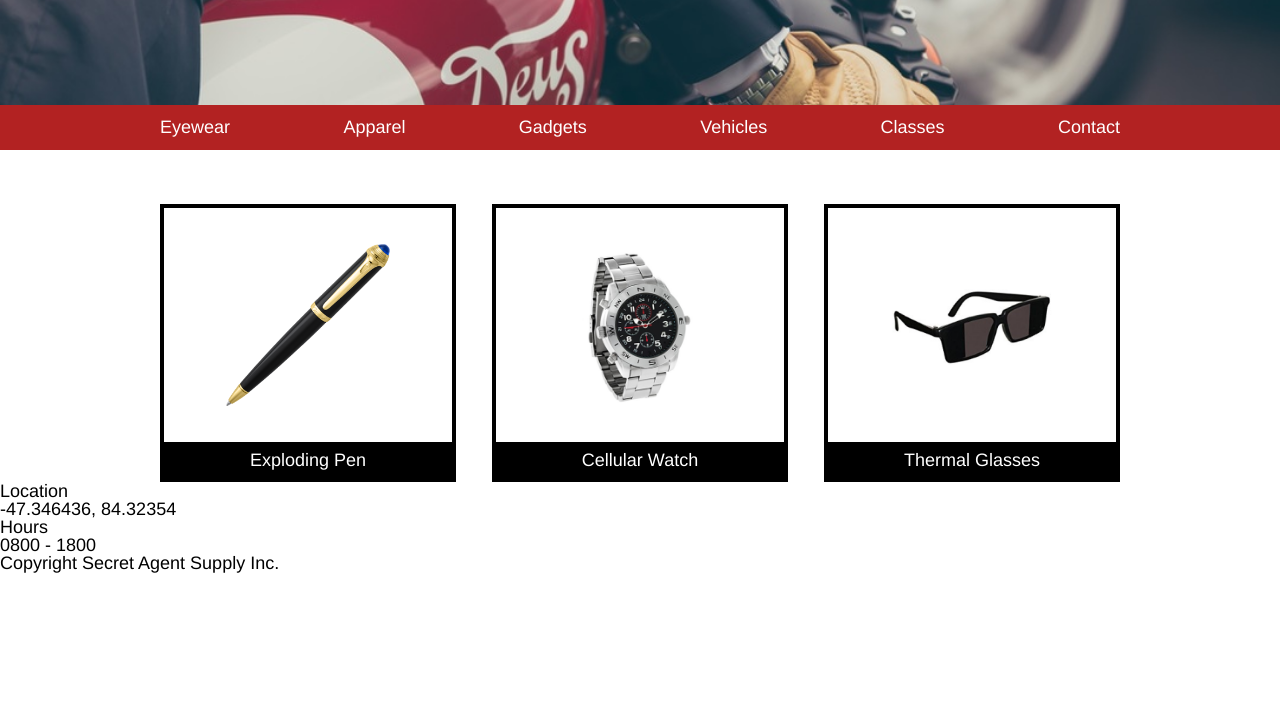
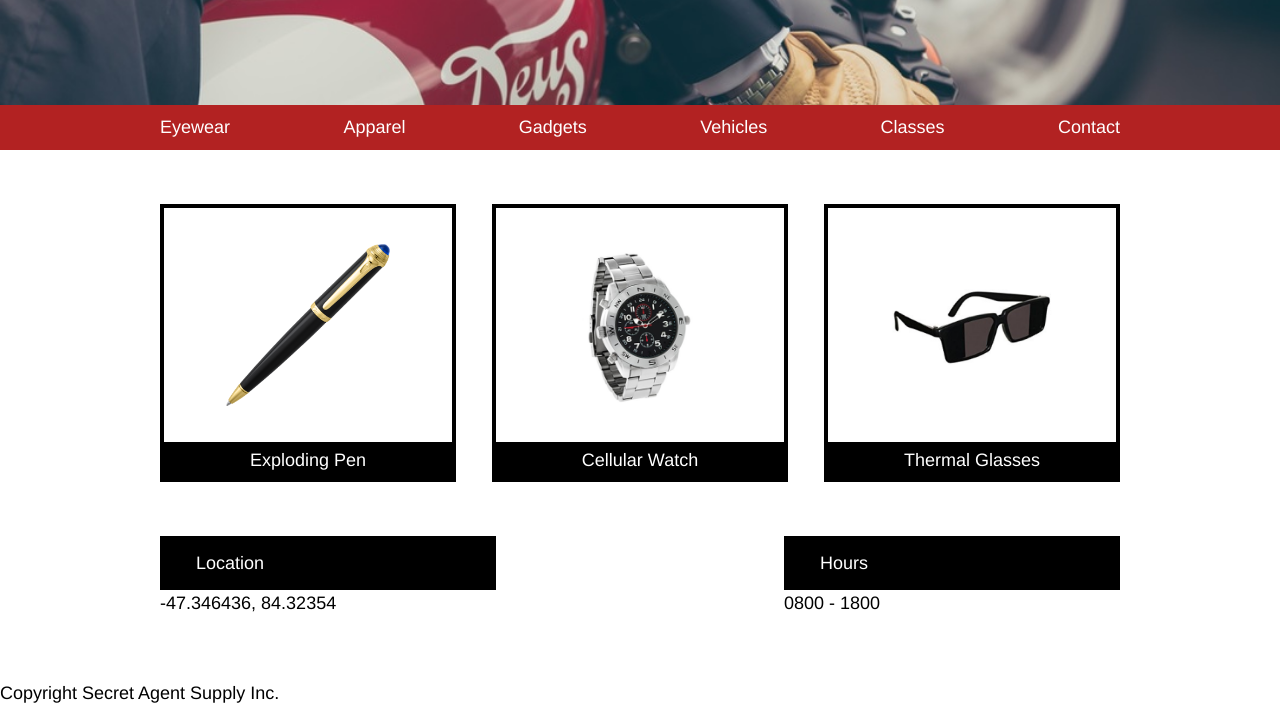
Before and after one commit to missasch/SecretAgentSupply, a plain HTML site: page index.html in a window 1280 px wide. Shown: the part 387-1090 px from the top of the page. Before the commit the page ends 960 px from the top, so only its background shows below. Drawn offline with Linux system fonts and the light colour scheme.

Commit message:
Finished Location Section

```diff
--- a/index.html
+++ b/index.html
@@ -55,19 +55,18 @@
     </section>
 
     <!--Location Section-->
-    <section id="Location">
-      <div id="LocationText">
-        <h4>Location</h4>
+    <section id="LocationHours">
+      <div class="LocationContainer">
+        <div class="Loction">
+          <h4 class="LocationText">Location</h4>
+          <h4  class="LocationNum">-47.346436, 84.32354</h4>
+        </div>
+        <div class="Loction">
+          <h4 class="LocationText">Hours</h4>
+          <h4 class="LocationNum">0800 - 1800</h4>
+        </div>
       </div>
-      <div id="LocationNumbers">
-        <h4>-47.346436, 84.32354</h4>
-      </div>
-      <div id="HoursText">
-        <h4>Hours</h4>
-      </div>
-      <div id="HoursNumbers">
-        <h4>0800 - 1800</h4>
-      </div>
+    </section>
 
       <!--Footer Section-->
       <footer>
--- a/resources/css/style.css
+++ b/resources/css/style.css
@@ -125,5 +125,33 @@ nav ul {
 }
 
 /*Location Section*/
+#LocationHours {
+  display: flex;
+  justify-content: center;
+}
+.LocationContainer {
+  width: 960px;
+  display: flex;
+  justify-content: space-between;
+
+}
+.Loction {
+  width: 35%;
+  margin-top: 3rem;
+  margin-bottom: 4rem;
+}
+.LocationText {
+  background-color: black;
+  color: white;
+  text-align: left;
+  padding: 1rem 0 1rem 2rem;
+}
+.LocationNum {
+  text-align: left;
+  padding-top: 4px;
+}
 
 /*Footer Section*/
+footer {
+  display: block;
+}
```
